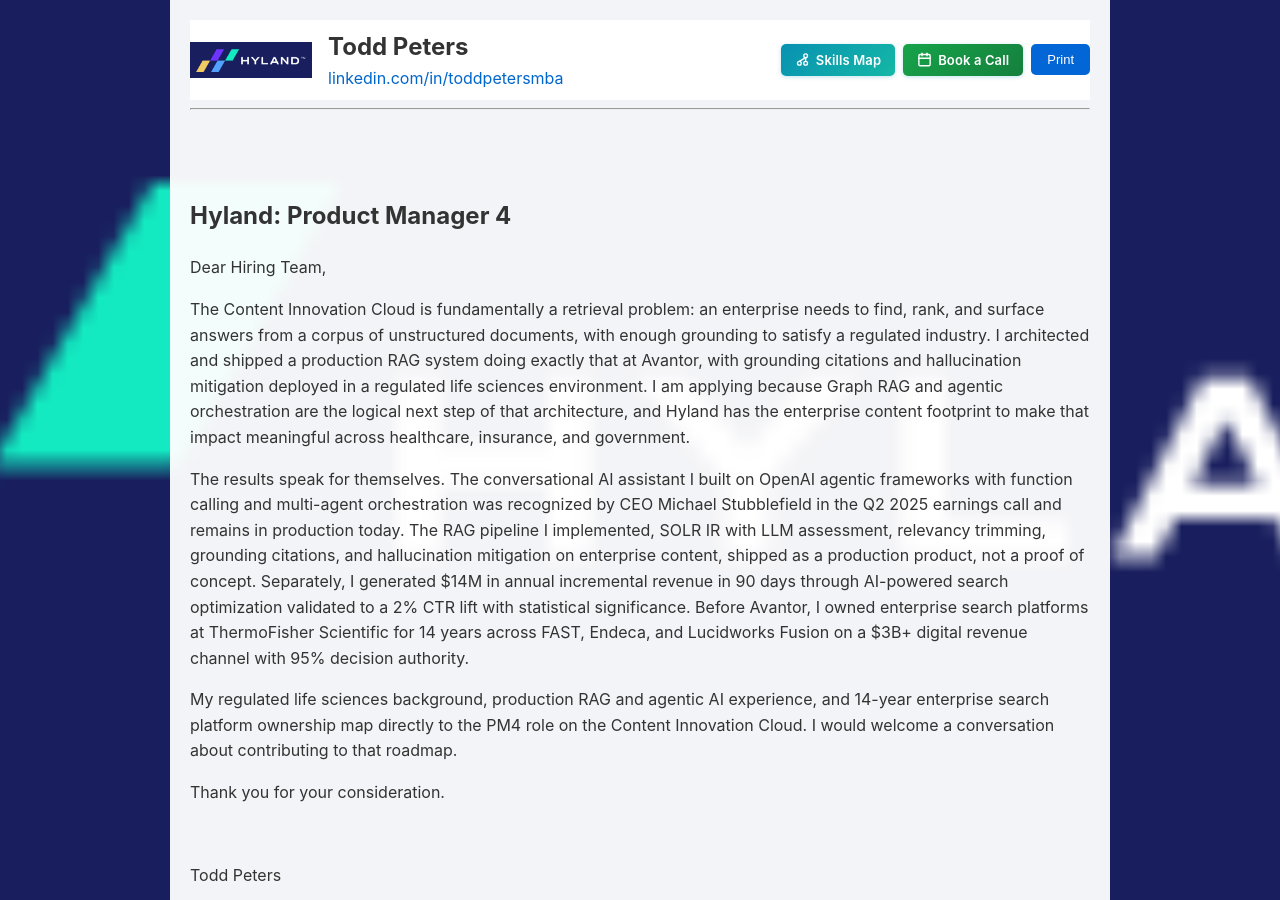
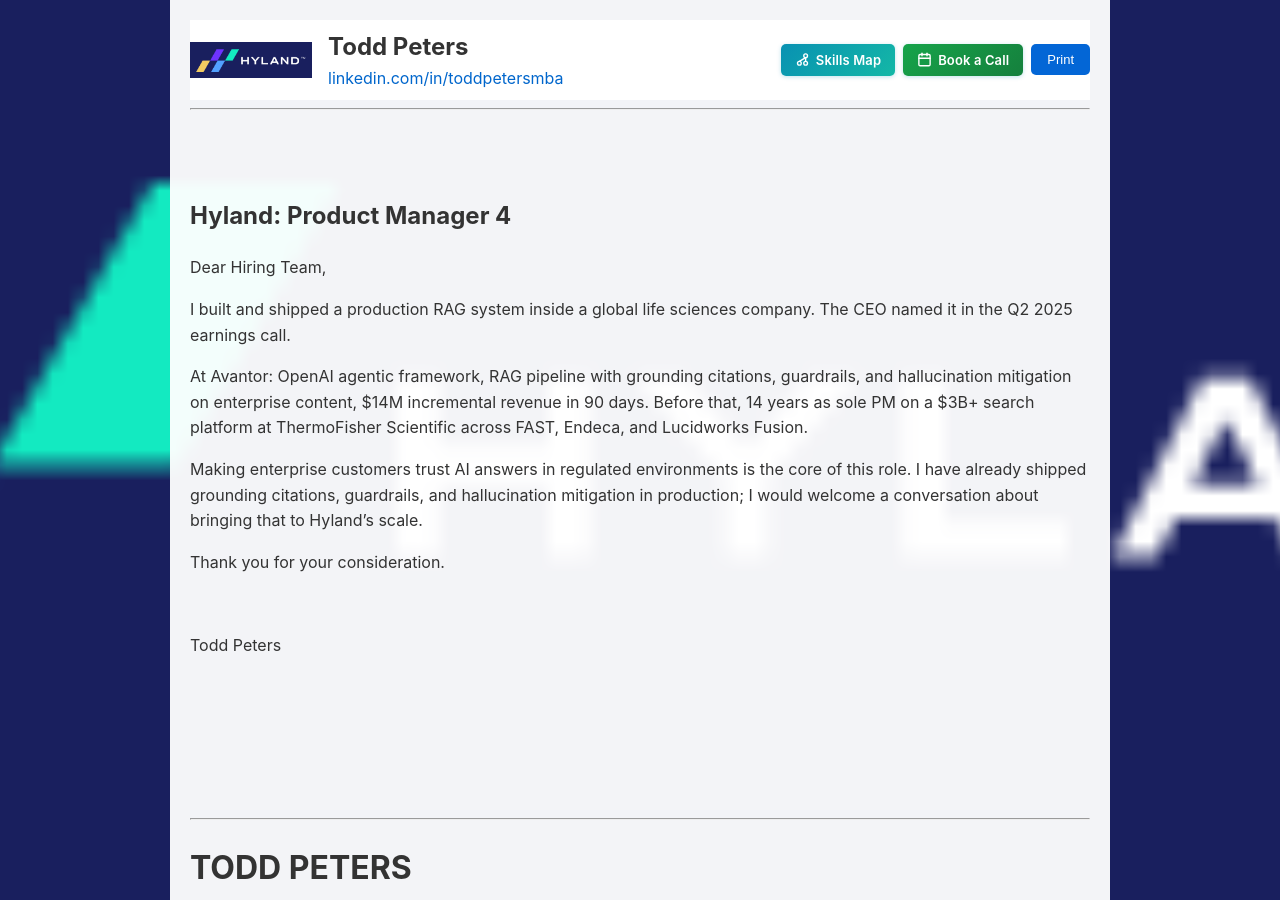
Before and after one commit to tsimech/tsimech.github.io, a Jekyll site: the page built from docs/hyland.md, in a window 1280 px wide and 900 px high. Built offline with Jekyll 4.4.1, drawn with Linux system fonts in a browser that asks for light colours.

Commit message:
Tighten Hyland cover letter - credibility focus

```diff
--- a/docs/hyland.md
+++ b/docs/hyland.md
@@ -79,11 +79,11 @@ setTimeout(function() {
 
 Dear Hiring Team,
 
-The Content Innovation Cloud is fundamentally a retrieval problem: an enterprise needs to find, rank, and surface answers from a corpus of unstructured documents, with enough grounding to satisfy a regulated industry. I architected and shipped a production RAG system doing exactly that at Avantor, with grounding citations and hallucination mitigation deployed in a regulated life sciences environment. I am applying because Graph RAG and agentic orchestration are the logical next step of that architecture, and Hyland has the enterprise content footprint to make that impact meaningful across healthcare, insurance, and government.
+I built and shipped a production RAG system inside a global life sciences company. The CEO named it in the Q2 2025 earnings call.
 
-The results speak for themselves. The conversational AI assistant I built on OpenAI agentic frameworks with function calling and multi-agent orchestration was recognized by CEO Michael Stubblefield in the Q2 2025 earnings call and remains in production today. The RAG pipeline I implemented, SOLR IR with LLM assessment, relevancy trimming, grounding citations, and hallucination mitigation on enterprise content, shipped as a production product, not a proof of concept. Separately, I generated $14M in annual incremental revenue in 90 days through AI-powered search optimization validated to a 2% CTR lift with statistical significance. Before Avantor, I owned enterprise search platforms at ThermoFisher Scientific for 14 years across FAST, Endeca, and Lucidworks Fusion on a $3B+ digital revenue channel with 95% decision authority.
+At Avantor: OpenAI agentic framework, RAG pipeline with grounding citations, guardrails, and hallucination mitigation on enterprise content, $14M incremental revenue in 90 days. Before that, 14 years as sole PM on a $3B+ search platform at ThermoFisher Scientific across FAST, Endeca, and Lucidworks Fusion.
 
-My regulated life sciences background, production RAG and agentic AI experience, and 14-year enterprise search platform ownership map directly to the PM4 role on the Content Innovation Cloud. I would welcome a conversation about contributing to that roadmap.
+Making enterprise customers trust AI answers in regulated environments is the core of this role. I have already shipped grounding citations, guardrails, and hallucination mitigation in production; I would welcome a conversation about bringing that to Hyland's scale.
 
 Thank you for your consideration.
 
```
